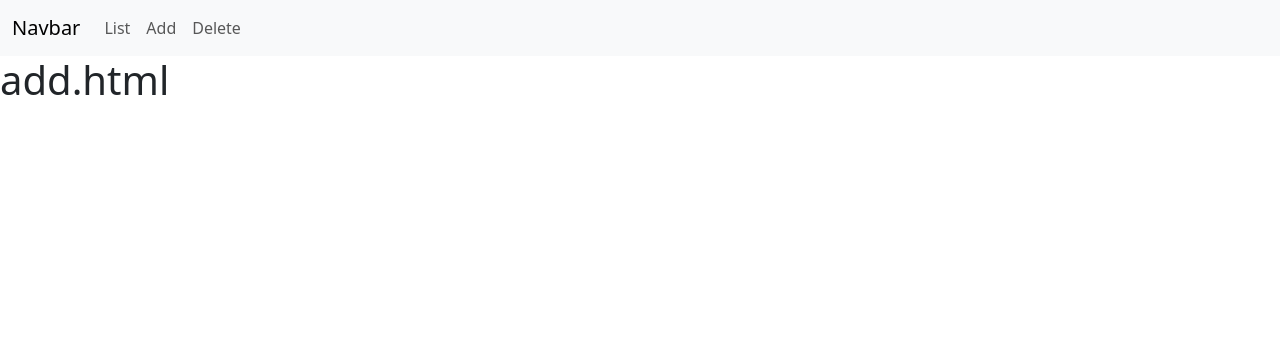
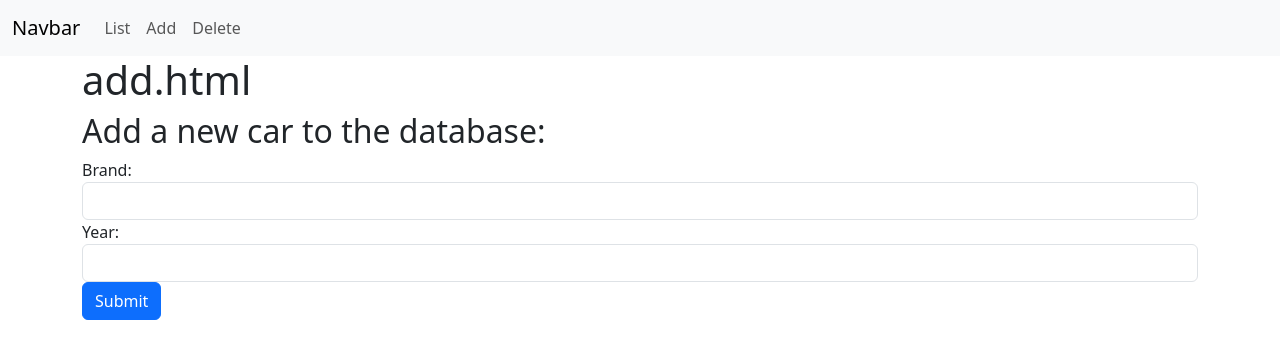
Before and after one commit to Full-stack-block-ai/Used_Car_Sales, a Django app: page /cars/add/ in a window 1280 px wide. Shown: the top 359 px of the page. Run offline with Django 5.2, Linux system fonts and the light colour scheme.

Commit message:
added functionality to the add page so cars can be added to the database

```diff
--- a/my_car_site/cars/templates/cars/add.html
+++ b/my_car_site/cars/templates/cars/add.html
@@ -1,5 +1,20 @@
 {% extends "base.html" %}
 
 {% block content %}
-<h1>add.html</h1>
+<div class='container'>
+    <h1>add.html</h1>
+    <h2>Add a new car to the database:</h2>
+    <form action="" method="POST">
+        {% csrf_token %}
+        <div class='form-group'>
+            <label for="brand">Brand:</label>
+            <input class='form-control' type="text" id='brand' name='brand'>
+        </div>
+        <div 'form-group'>
+            <label for="year"> Year:</label>
+            <input class='form-control' type="text" id='year' name='year'>
+        </div>
+        <input class='btn btn-primary' type="submit">
+    </form>
+</div>
 {% endblock content %}
--- a/my_car_site/cars/views.py
+++ b/my_car_site/cars/views.py
@@ -1,10 +1,21 @@
-from django.shortcuts import render
+from django.shortcuts import render,redirect
+from . import models
+from django.urls import reverse
 
 # Create your views here.
 def list(request):
-    return render(request, 'cars/list.html')
+    all_cars = models.Car.objects.all()
+    context = {'all_cars': all_cars}
+
+    return render(request, 'cars/list.html', context=context)
 
 def add(request):
+    if request.POST:
+        brand = request.POST['brand']
+        year = int(request.POST['year'])
+        models.Car.objects.create(brand=brand, year=year)
+        return redirect(reverse('cars:list'))
+
     return render(request, 'cars/add.html')
 
 def delete(request):
```
Also changed, not shown: my_car_site/cars/templates/cars/list.html (+10 -1 lines), my_car_site/db.sqlite3.
